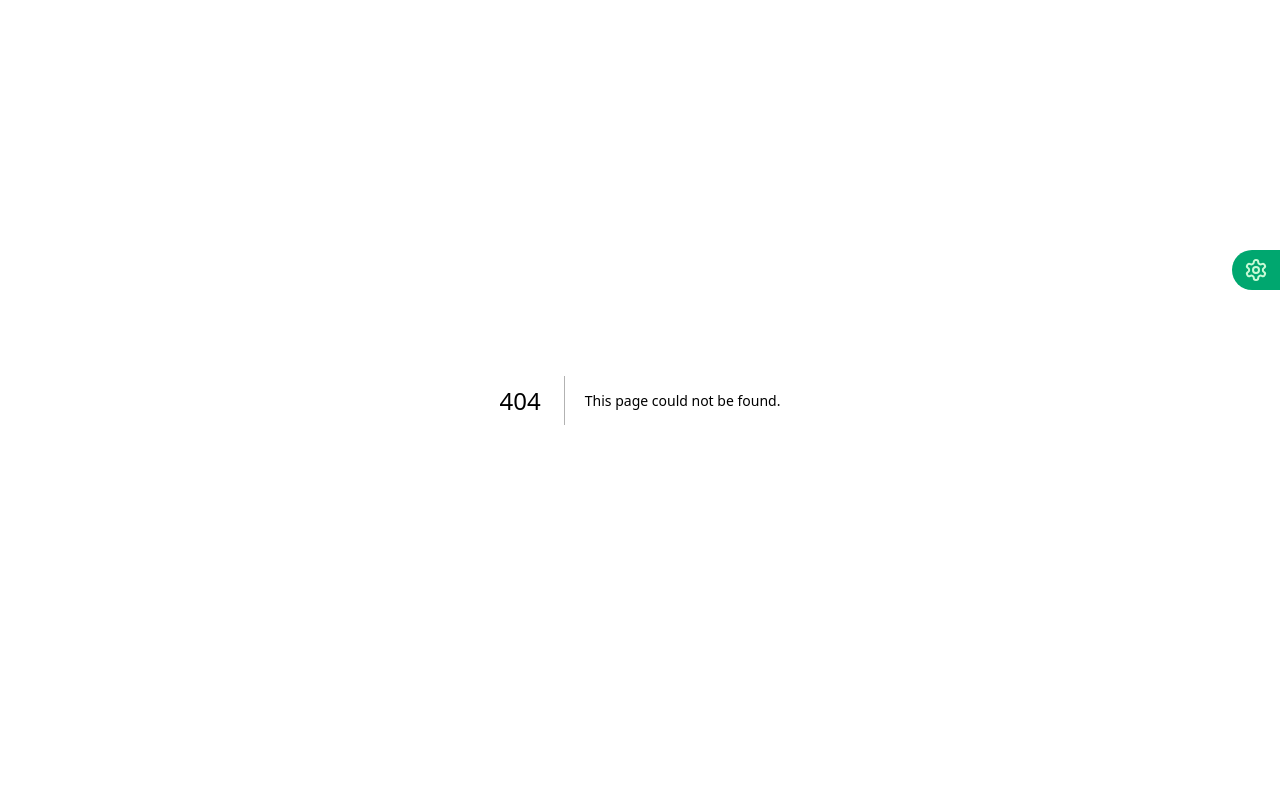
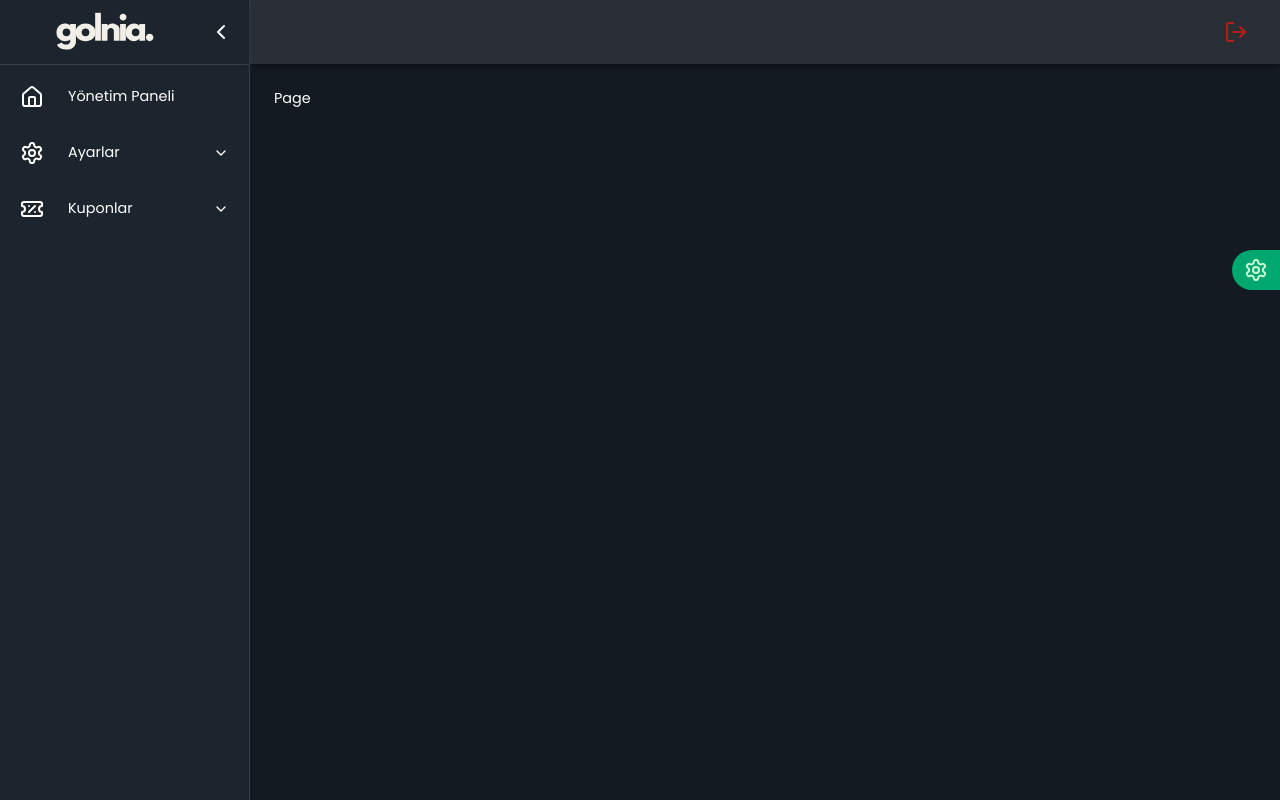
Before and after one commit to samed-koc/gbusinness, a Next.js app: page /deneme in a window 1280 px wide. Before the commit this address had no page. Built offline with nearby package versions, Linux system fonts and the light colour scheme.

Commit message:
added:@react-query package

```diff
--- /dev/null
+++ b/app/(pages)/deneme/page.js
@@ -0,0 +1,9 @@
+import React from 'react'
+
+const Page = () => {
+  return (
+    <div>Page</div>
+  )
+}
+
+export default Page
--- a/package.json
+++ b/package.json
@@ -13,9 +13,10 @@
     "@emotion/styled": "^11.14.0",
     "@mui/material": "^7.1.0",
     "@mui/x-date-pickers": "^8.5.2",
+    "@tanstack/react-query": "^5.90.10",
     "dayjs": "^1.11.13",
     "lucide-react": "^0.511.0",
-    "next": "15.1.8",
+    "next": "15.5.6",
     "next-intl": "^4.1.0",
     "react": "^19.0.0",
     "react-dom": "^19.0.0",
```
Also changed, not shown: services/getdata.js (added), 1 other file (tests, documents, lock files or other folders).
